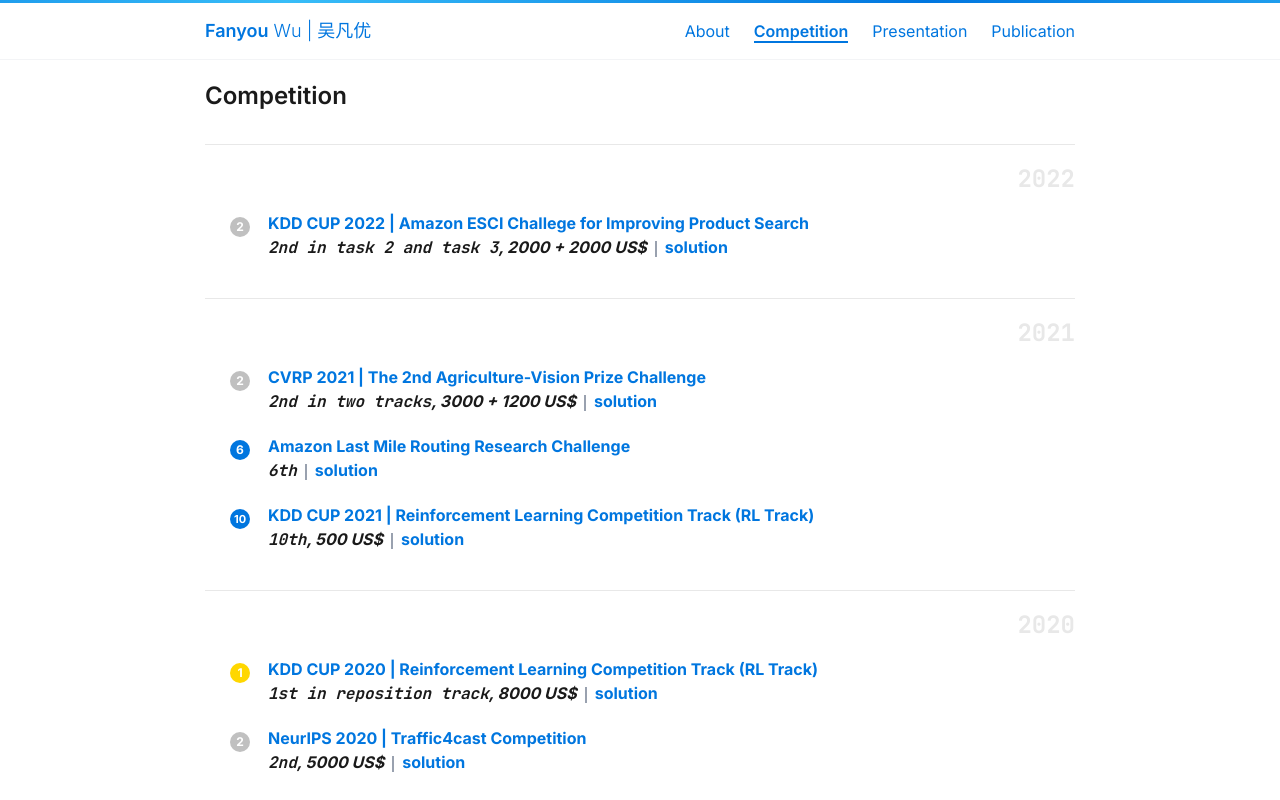
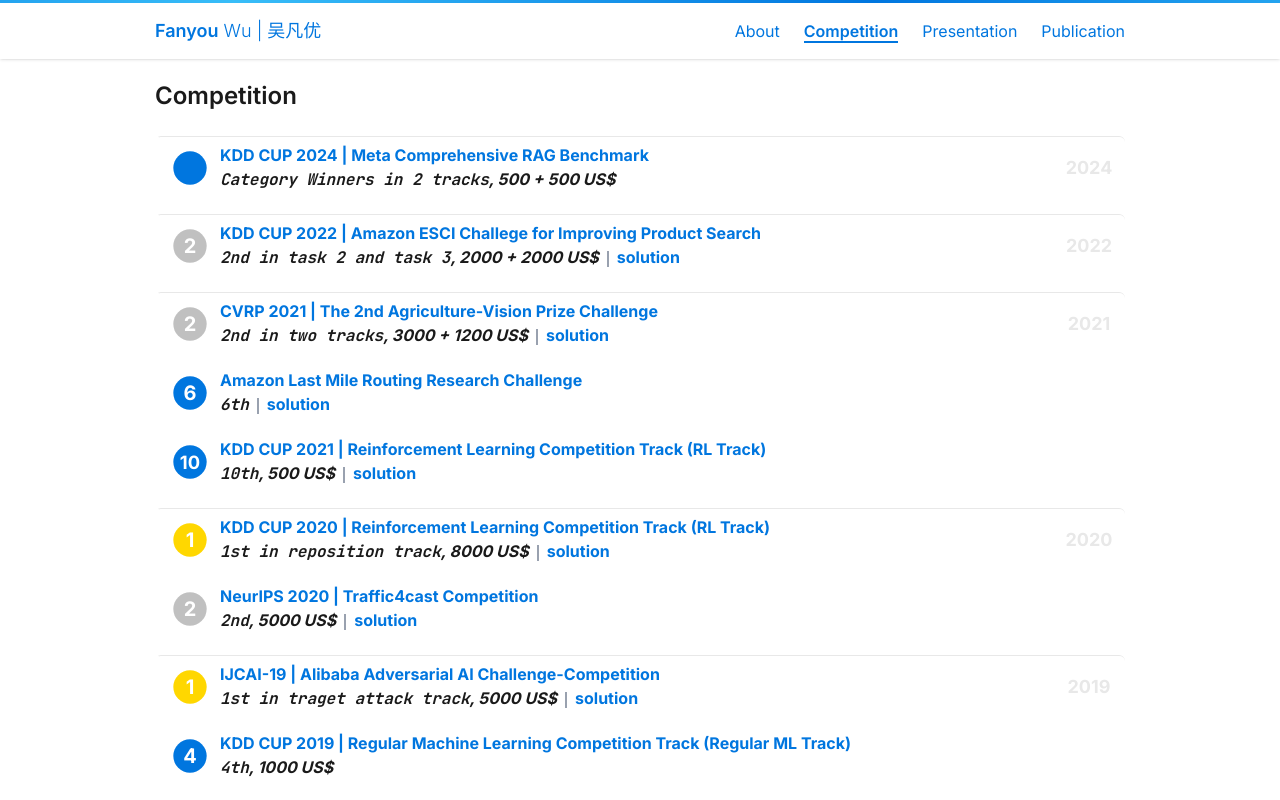
Before and after one commit to wufanyou/wufanyou.github.io, a Next.js app: page /competition in a window 1280 px wide. Shown: the top 800 px of the page. Built offline with nearby package versions, Linux system fonts and the light colour scheme; some icons are missing.

Commit message:
Update site

```diff
--- a/src/app/competition/page.tsx
+++ b/src/app/competition/page.tsx
@@ -3,13 +3,16 @@
 
 interface Competition {
   year: number;
-  emoji: string;
+  emoji: string | null;
   title: string;
   link: string;
   rank: string;
   prize: string | null;
   solution_link: string | null;
 }
+
+const ICON_SIZE = 40;
+const ICON_GAP = ICON_SIZE / 4;
 
 export default function CompetitionPage() {
   const data = competitions as Competition[];
@@ -23,19 +26,17 @@
 
       <article>
         <div className="publications">
-          {years.map((year) => (
+          {years.map((year) => {
+            const items = data.filter((c) => c.year === year);
+            return (
               <div key={year}>
-              <h2 className="year-header">{year}</h2>
-              <div className="mt-8">
-                {data
-                  .filter((c) => c.year === year)
-                  .map((c, i) => (
-                    <div key={i} className="pub-card mb-2">
-                      <div className="flex gap-2">
-                        <div className="w-10 text-center flex-shrink-0 flex items-start justify-center pt-1">
+                {items.map((c, i) => (
+                  <div key={i} className={`pub-card mb-2 ${i === 0 ? "border-t border-[#e8e8e8] mt-4 pt-4" : ""}`}>
+                    <div className="flex items-center" style={{ gap: `${ICON_GAP}px` }}>
+                      <div className="flex-shrink-0" style={{ width: `${ICON_SIZE}px`, height: `${ICON_SIZE}px` }}>
                         <CategoryIcon category={c.emoji} />
                       </div>
-                        <div className="flex-1">
+                      <div className="flex-1 min-w-0">
                         <div className="font-bold">
                           <a
                             href={c.link}
@@ -63,12 +64,19 @@
                           )}
                         </div>
                       </div>
+                      {i === 0 ? (
+                        <div className="w-12 text-center flex-shrink-0 flex items-center justify-center">
+                          <span className="text-[#e8e8e8] font-bold text-lg">{year}</span>
+                        </div>
+                      ) : (
+                        <div className="w-12 flex-shrink-0" />
+                      )}
                     </div>
                   </div>
                 ))}
               </div>
-            </div>
-          ))}
+            );
+          })}
         </div>
       </article>
     </div>
--- a/src/app/globals.css
+++ b/src/app/globals.css
@@ -31,7 +31,7 @@
 }
 
 .container-main {
-  max-width: 900px;
+  max-width: 1000px;
   margin: 0 auto;
   padding: 0 15px;
 }
@@ -173,7 +173,7 @@
 /* Social icons */
 .social-icons {
   text-align: center;
-  font-size: 1.5rem;
+  font-size: 2rem;
 }
 .social-icons a {
   color: var(--global-icon-color);
@@ -181,8 +181,8 @@
   display: inline-flex;
   align-items: center;
   justify-content: center;
-  width: 2.5rem;
-  height: 2.5rem;
+  width: 3.5rem;
+  height: 3.5rem;
   border-radius: 9999px;
   transition: all 0.2s ease;
 }
--- a/src/app/page.tsx
+++ b/src/app/page.tsx
@@ -15,7 +15,7 @@
       </header>
 
       <article>
-        <div className="sm:float-right sm:w-[30%] sm:ml-6 mb-4">
+        <div className="sm:float-right sm:w-[22%] sm:ml-6 mb-4">
           <Image
             src="/assets/img/wu1297.jpg"
             alt="Fanyou Wu"
@@ -23,7 +23,7 @@
             height={300}
             className="rounded shadow-sm w-full"
           />
-          <div className="social-icons mt-2 flex justify-center gap-3">
+          <div className="social-icons mt-2 flex flex-wrap justify-center gap-2">
             <a href="mailto:fanyou.wu@outlook.com" title="Email">
               <i className="fas fa-envelope"></i>
             </a>
--- a/src/components/CategoryIcon.tsx
+++ b/src/components/CategoryIcon.tsx
@@ -39,47 +39,53 @@
     </svg>
   ),
   gold: (
-    <svg viewBox="0 0 24 24" width="24" height="24">
+    <svg viewBox="0 0 24 24" className="w-full h-full">
       <circle cx="12" cy="12" r="10" fill="#FFD700" />
       <text x="12" y="16" textAnchor="middle" fontSize="12" fontWeight="bold" fill="#fff">1</text>
     </svg>
   ),
   silver: (
-    <svg viewBox="0 0 24 24" width="24" height="24">
+    <svg viewBox="0 0 24 24" className="w-full h-full">
       <circle cx="12" cy="12" r="10" fill="#C0C0C0" />
       <text x="12" y="16" textAnchor="middle" fontSize="12" fontWeight="bold" fill="#fff">2</text>
     </svg>
   ),
   rank4: (
-    <svg viewBox="0 0 24 24" width="24" height="24">
+    <svg viewBox="0 0 24 24" className="w-full h-full">
       <circle cx="12" cy="12" r="10" fill="#0076df" />
       <text x="12" y="16" textAnchor="middle" fontSize="12" fontWeight="bold" fill="#fff">4</text>
     </svg>
   ),
   rank6: (
-    <svg viewBox="0 0 24 24" width="24" height="24">
+    <svg viewBox="0 0 24 24" className="w-full h-full">
       <circle cx="12" cy="12" r="10" fill="#0076df" />
       <text x="12" y="16" textAnchor="middle" fontSize="12" fontWeight="bold" fill="#fff">6</text>
     </svg>
   ),
   rank8: (
-    <svg viewBox="0 0 24 24" width="24" height="24">
+    <svg viewBox="0 0 24 24" className="w-full h-full">
       <circle cx="12" cy="12" r="10" fill="#0076df" />
       <text x="12" y="16" textAnchor="middle" fontSize="12" fontWeight="bold" fill="#fff">8</text>
     </svg>
   ),
   rank10: (
-    <svg viewBox="0 0 24 24" width="24" height="24">
+    <svg viewBox="0 0 24 24" className="w-full h-full">
       <circle cx="12" cy="12" r="10" fill="#0076df" />
       <text x="12" y="16" textAnchor="middle" fontSize="11" fontWeight="bold" fill="#fff">10</text>
     </svg>
   ),
 };
 
-export default function CategoryIcon({ category }: { category: string }) {
+const fallback = (
+  <svg viewBox="0 0 24 24" className="w-full h-full">
+    <circle cx="12" cy="12" r="10" fill="#0076df" />
+  </svg>
+);
+
+export default function CategoryIcon({ category }: { category: string | null }) {
   return (
     <span className="inline-flex items-center justify-center text-[#0076df]">
-      {icons[category] || null}
+      {category ? icons[category] || fallback : fallback}
     </span>
   );
 }
--- a/src/components/Navbar.tsx
+++ b/src/components/Navbar.tsx
@@ -21,7 +21,7 @@
   }
 
   return (
-    <nav className="fixed top-0 left-0 right-0 z-50 border-b border-gray-100 bg-white/80 backdrop-blur-md">
+    <nav className="fixed top-0 left-0 right-0 z-50 bg-white shadow-sm">
       <div className="gradient-bar" />
       <div className="container-main flex items-center justify-between h-14">
         <Link href="/" className="navbar-brand text-black no-underline hover:no-underline text-lg">
@@ -70,7 +70,7 @@
 
       {/* Mobile nav */}
       {isOpen && (
-        <div className="sm:hidden border-t border-gray-100 bg-white/95 backdrop-blur-md">
+        <div className="sm:hidden bg-white">
           <ul className="flex flex-col items-end gap-2 p-4">
             {links.map((l) => (
               <li key={l.href}>
--- a/src/components/PublicationEntry.tsx
+++ b/src/components/PublicationEntry.tsx
@@ -22,12 +22,12 @@
   );
 }
 
-export default function PublicationEntry({ pub }: { pub: Publication }) {
+export default function PublicationEntry({ pub, year, isFirst }: { pub: Publication; year?: string; isFirst?: boolean }) {
   const [showBibtex, setShowBibtex] = useState(false);
   const [showAbstract, setShowAbstract] = useState(false);
 
   return (
-    <li className="mb-0.5">
+    <li className={`mb-0.5 ${isFirst ? "border-t border-[#e8e8e8] mt-4 pt-4" : ""}`}>
       <div className="pub-card">
         <div className="flex gap-2">
           <div className="w-10 text-center flex-shrink-0 flex items-start justify-center pt-1"><CategoryIcon category={pub.emoji} /></div>
@@ -97,6 +97,13 @@
               </div>
             )}
           </div>
+          {year ? (
+            <div className="w-12 text-center flex-shrink-0 flex items-start justify-center pt-1">
+              <span className="text-[#e8e8e8] font-bold text-lg">{year}</span>
+            </div>
+          ) : (
+            <div className="w-12 flex-shrink-0" />
+          )}
         </div>
       </div>
     </li>
--- a/src/components/PublicationPageClient.tsx
+++ b/src/components/PublicationPageClient.tsx
@@ -160,14 +160,11 @@
         <div className="flex-1 min-w-0">
           <div className="publications">
             {groupedByYear.years.map((year) => (
-              <div key={year}>
-                <h2 className="year-header">{year}</h2>
-                <ol className="list-none p-0 mt-8">
-                  {groupedByYear.grouped[year].map((pub) => (
-                    <PublicationEntry key={pub.key} pub={pub} />
-                  ))}
-                </ol>
-              </div>
+              <ol key={year} className="list-none p-0">
+                {groupedByYear.grouped[year].map((pub, i) => (
+                  <PublicationEntry key={pub.key} pub={pub} year={i === 0 ? year : undefined} isFirst={i === 0} />
+                ))}
+              </ol>
             ))}
 
             {filtered.length === 0 && (
--- a/src/data/citations.json
+++ b/src/data/citations.json
@@ -1,4 +1,4 @@
 {
   "total": 660,
-  "fetchedAt": "2026-02-22T03:30:36.618Z"
+  "fetchedAt": "2026-02-22T04:20:37.980Z"
 }
--- a/src/data/competitions.json
+++ b/src/data/competitions.json
@@ -1,4 +1,13 @@
 [
+  {
+    "year": 2024,
+    "emoji": null,
+    "title": "KDD CUP 2024 | Meta Comprehensive RAG Benchmark",
+    "link": "https://www.aicrowd.com/challenges/esci-challenge-for-improving-product-search",
+    "rank": "Category Winners in 2 tracks",
+    "prize": "500 + 500 US$",
+    "solution_link": null
+  },
   {
     "year": 2022,
     "emoji": "silver",
```
Also changed, not shown: src/app/presentation/page.tsx (+27 -7 lines), Screenshot_2.png (added), 1 other file (tests, documents, lock files or other folders). Lines whose indentation alone changed are shown as unchanged.
